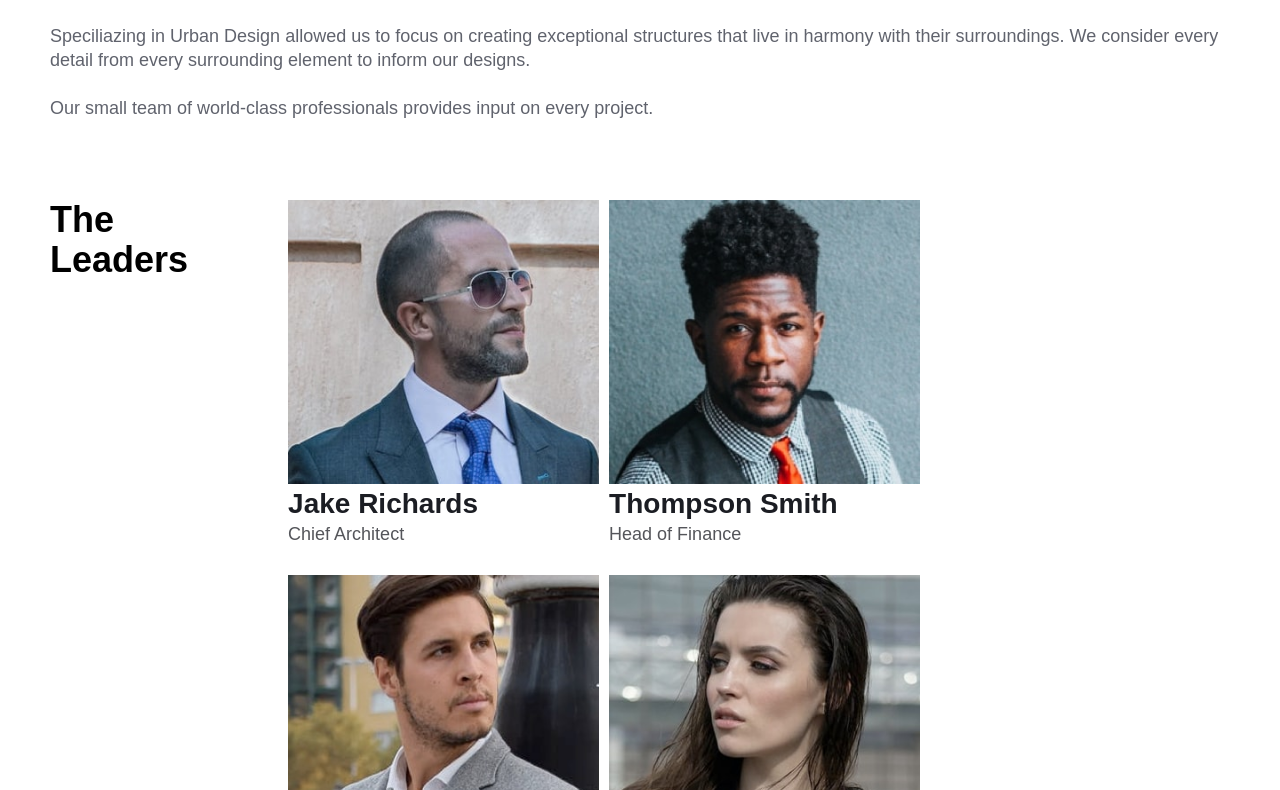
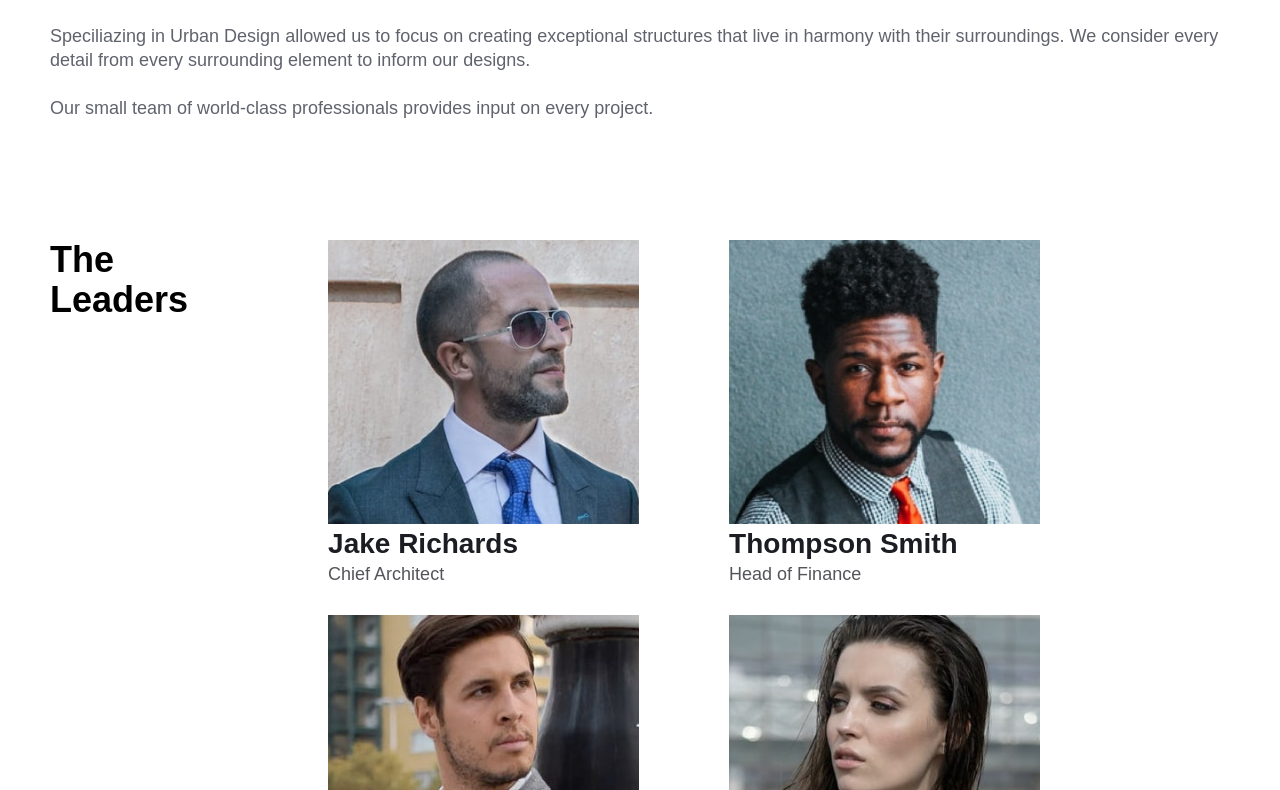
Before and after one commit to anetakasprzak/fm-arch-studio-multi-page-website, a Next.js app: page /about in a window 1280 px wide. Shown: the part 1050-1840 px from the top of the page. Built offline with nearby package versions, Linux system fonts and the light colour scheme.

Commit message:
leader section desktop layout correction

```diff
--- a/app/(root)/about/page.styled.js
+++ b/app/(root)/about/page.styled.js
@@ -157,6 +157,10 @@ export const HeritageSection = styled.section`
   @media screen and (min-width: 23.5em) {
     padding: 0 5rem;
   }
+
+  @media screen and (min-width: 90em) {
+    padding: 8rem 12rem;
+  }
 `;
 
 export const HeritageHeading = styled.h2`
@@ -189,6 +193,15 @@ export const LeadersSection = styled.section`
   @media screen and (min-width: 62em) {
     flex-direction: row;
     gap: 10rem;
+    margin-top: 4rem;
+  }
+
+  @media screen and (min-width: 72em) {
+    gap: 14rem;
+  }
+
+  @media screen and (min-width: 90em) {
+    padding: 8rem 12rem;
   }
 `;
 
@@ -212,6 +225,15 @@ export const LeadersWrapper = styled.div`
   @media screen and (min-width: 35em) {
     grid-template-columns: 1fr 1fr;
     column-gap: 1rem;
+  }
+
+  @media screen and (min-width: 62em) {
+    column-gap: 4rem;
+  }
+
+  @media screen and (min-width: 72em) {
+    grid-template-columns: 1fr 1fr;
+    column-gap: 9rem;
   }
 `;
 
```
